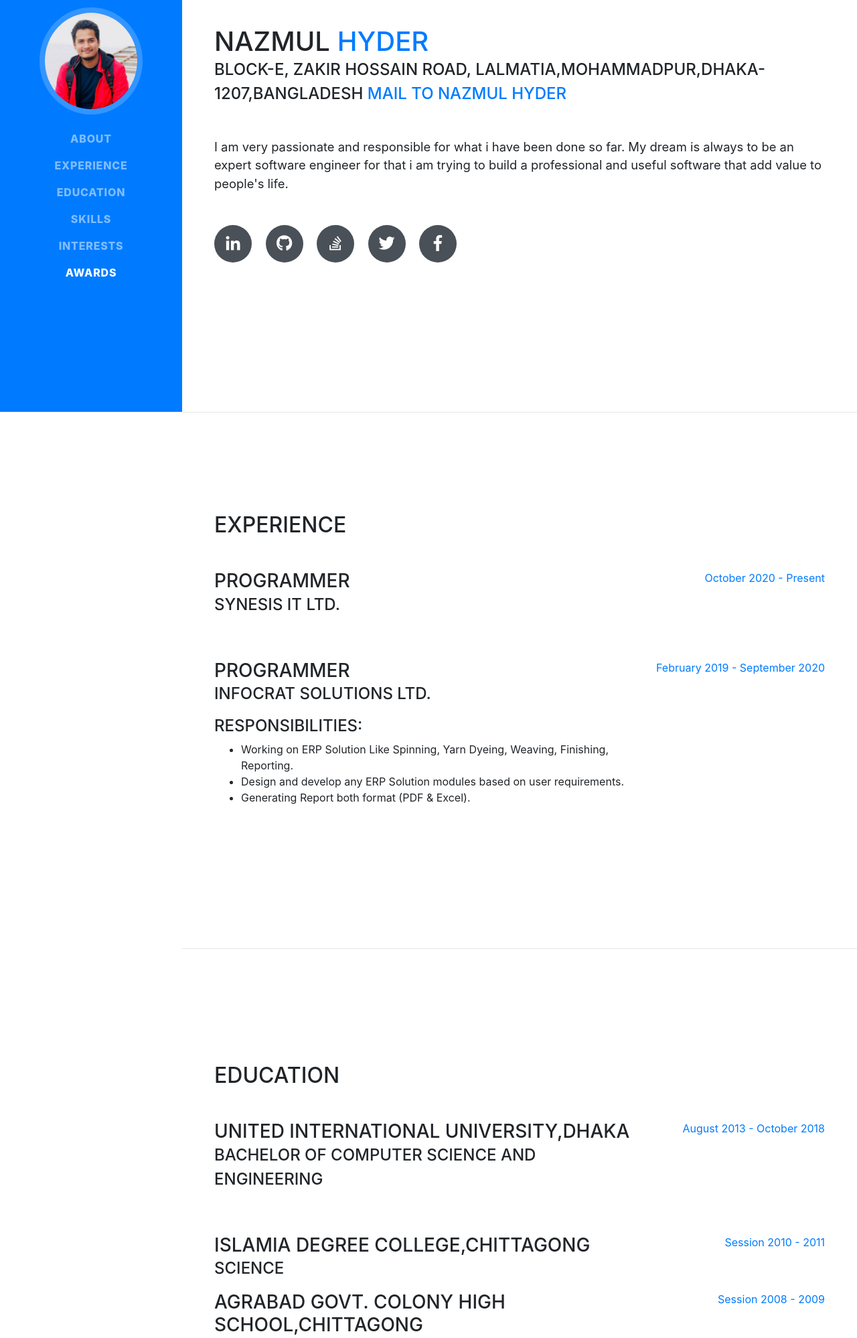
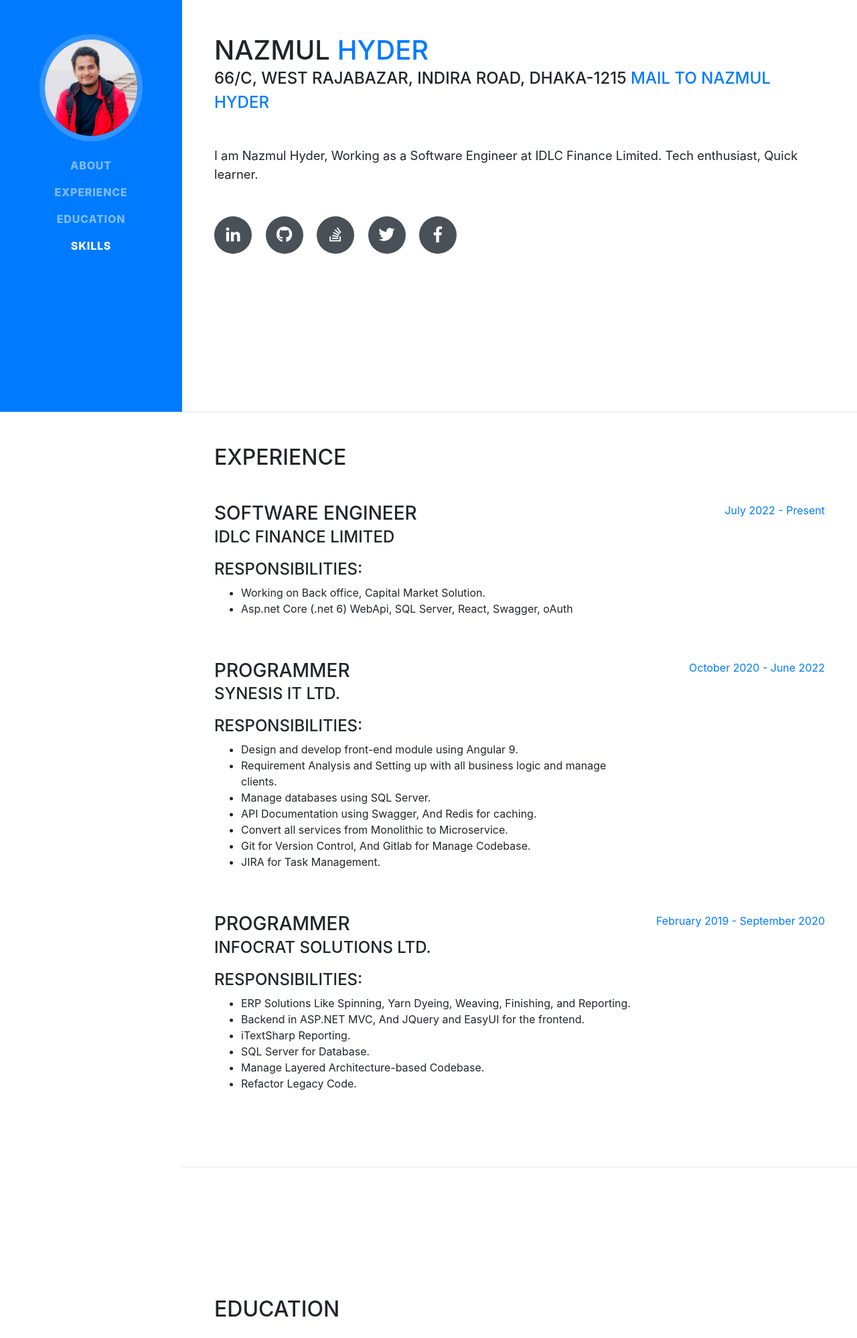
Before and after one commit to nazmulhyder/nazmulhyder.github.io, a website with bundled scripts: page index.html in a window 1280 px wide. Shown: the part 185-2183 px from the top of the page at 67% size. Built offline with nearby package versions, Linux system fonts and the light colour scheme; a web font is replaced by a local one.

Commit message:
update v1

```diff
--- a/index.html
+++ b/index.html
@@ -48,12 +48,12 @@
           <li class="nav-item">
             <a class="nav-link js-scroll-trigger" href="#skills">Skills</a>
           </li>
-          <li class="nav-item">
+          <!-- <li class="nav-item">
             <a class="nav-link js-scroll-trigger" href="#interests">Interests</a>
           </li>
           <li class="nav-item">
             <a class="nav-link js-scroll-trigger" href="#awards">Awards</a>
-          </li>
+          </li> -->
         </ul>
       </div>
     </nav>
@@ -65,11 +65,10 @@
           <h1 class="mb-0">Nazmul
             <span class="text-primary">Hyder</span>
           </h1>
-          <div class="subheading mb-5">Block-E, Zakir hossain Road, Lalmatia,Mohammadpur,Dhaka-1207,Bangladesh
-            <a href="mailto:nhyder131085@bscse.uiu.ac.bd">Mail to Nazmul Hyder</a>
+          <div class="subheading mb-5">66/C, West Rajabazar, Indira Road, Dhaka-1215
+            <a href="mailto:nazmul.dev240219@gmail.com">Mail to Nazmul Hyder</a>
           </div>
-          <p class="lead mb-5">I am very passionate and responsible for what i have been done so far.
-            My dream is always to be an expert software engineer for that i am trying to build a professional and useful software that add value to people's life.
+          <p class="lead mb-5">I am Nazmul Hyder, Working as a Software Engineer at IDLC Finance Limited. Tech enthusiast, Quick learner.
             </p>
           <div class="social-icons">
             <a href="https://www.linkedin.com/in/nazmulhyder00/">
@@ -97,15 +96,38 @@
       <section class="resume-section p-3 p-lg-5 d-flex flex-column" id="experience">
         <div class="my-auto">
           <h2 class="mb-5">Experience</h2>
+          <div class="resume-item d-flex flex-column flex-md-row mb-5">
+            <div class="resume-content mr-auto">
+              <h3 class="mb-0">Software Engineer</h3>
+              <div class="subheading mb-3">IDLC Finance Limited</div>
+              <h4>Responsibilities:</h4>
+              <ul>
+                <li>Working on Back office, Capital Market Solution.</li>
+                <li>Asp.net Core (.net 6) WebApi, SQL Server, React, Swagger, oAuth</li>
+              </ul>
+            </div>
+            <div class="resume-date text-md-right">
+              <span class="text-primary">July 2022 - Present</span>
+            </div>
+          </div>
 
           <div class="resume-item d-flex flex-column flex-md-row mb-5">
             <div class="resume-content mr-auto">
               <h3 class="mb-0">Programmer</h3>
               <div class="subheading mb-3">Synesis IT Ltd.</div>
-              <!-- <p>Research & Development heathcare CRM based project</p> -->
+              <h4>Responsibilities:</h4>
+              <ul>
+                <li>Design and develop front-end module using Angular 9.</li>
+                <li>Requirement Analysis and Setting up with all business logic and manage clients.</li>
+                <li>Manage databases using SQL Server.</li>
+                <li>API Documentation using Swagger, And Redis for caching.</li>
+                <li>Convert all services from Monolithic to Microservice.</li>
+                <li>Git for Version Control, And Gitlab for Manage Codebase.</li>
+                <li>JIRA for Task Management.</li>
+              </ul>
             </div>
             <div class="resume-date text-md-right">
-              <span class="text-primary">October 2020 - Present</span>
+              <span class="text-primary">October 2020 - June 2022</span>
             </div>
           </div>
 
@@ -115,9 +137,12 @@
               <div class="subheading mb-3">Infocrat Solutions Ltd.</div>
               <h4>Responsibilities:</h4>
               <ul>
-                <li>Working on ERP Solution Like Spinning, Yarn Dyeing, Weaving, Finishing, Reporting.</li>
-                <li>Design and develop any ERP Solution modules based on user requirements.</li>
-                <li>Generating Report both format (PDF & Excel).</li>
+                <li>ERP Solutions Like Spinning, Yarn Dyeing, Weaving, Finishing, and Reporting.</li>
+                <li>Backend in ASP.NET MVC, And JQuery and EasyUI for the frontend.</li>
+                <li>iTextSharp Reporting.</li>
+                <li>SQL Server for Database.</li>
+                <li>Manage Layered Architecture-based Codebase.</li>
+                <li>Refactor Legacy Code.</li>
               </ul>
             </div>
             <div class="resume-date text-md-right">
@@ -157,7 +182,7 @@
         <div class="my-auto">
           <h2 class="mb-5">Education</h2>
 
-          <div class="resume-item d-flex flex-column flex-md-row mb-5">
+          <div class="resume-item d-flex flex-column flex-md-row">
             <div class="resume-content mr-auto">
               <h3 class="mb-0">United International University,Dhaka</h3>
               <div class="subheading mb-3">Bachelor of Computer Science and Engineering</div>
@@ -165,7 +190,7 @@
               <!-- <p>GPA: 3.23</p> -->
             </div>
             <div class="resume-date text-md-right">
-              <span class="text-primary">August 2013 - October 2018</span>
+              <span class="text-primary"><i>[August 2013 - October 2018]</i></span>
             </div>
           </div>
 
@@ -173,10 +198,9 @@
             <div class="resume-content mr-auto">
               <h3 class="mb-0">Islamia Degree College,Chittagong</h3>
               <div class="subheading mb-3">Science</div>
-              <!-- <p>GPA: 3.56</p> -->
             </div>
             <div class="resume-date text-md-right">
-              <span class="text-primary">Session 2010 - 2011</span>
+              <span class="text-primary"><i>[Session 2010 - 2011]</i></span>
             </div>
           </div>
 
@@ -184,10 +208,9 @@
             <div class="resume-content mr-auto">
               <h3 class="mb-0">Agrabad Govt. Colony High School,Chittagong</h3>
               <div class="subheading mb-3">Science</div>
-              <!-- <p>GPA: 3.56</p> -->
             </div>
             <div class="resume-date text-md-right">
-              <span class="text-primary">Session 2008 - 2009</span>
+              <span class="text-primary"><i>[Session 2008 - 2009]</i></span>
             </div>
           </div>
 
@@ -199,114 +222,43 @@
       <section class="resume-section p-3 p-lg-5 d-flex flex-column" id="skills">
         <div class="my-auto">
           <h2 class="mb-5">Skills</h2>
-            <h3 class="mb-0"><mark>Under Construction!</mark></h3>
-
-          <!-- <div class="subheading mb-3">Programming Languages &amp; Tools</div> -->
-          <!-- <ul class="list-inline dev-icons">
-            <li class="list-inline-item">
-              <i class="fab fa-html5"></i>
-            </li>
-            <li class="list-inline-item">
-              <i class="fab fa-css3-alt"></i>
-            </li>
-            <li class="list-inline-item">
-              <i class="fab fa-js-square"></i>
-            </li>
-            <li class="list-inline-item">
-              <i class="fab fa-angular"></i>
-            </li>
-            <li class="list-inline-item">
-              <i class="fab fa-react"></i>
-            </li>
-            <li class="list-inline-item">
-              <i class="fab fa-node-js"></i>
-            </li>
-            <li class="list-inline-item">
-              <i class="fab fa-sass"></i>
-            </li>
-            <li class="list-inline-item">
-              <i class="fab fa-less"></i>
-            </li>
-            <li class="list-inline-item">
-              <i class="fab fa-wordpress"></i>
-            </li>
-            <li class="list-inline-item">
-              <i class="fab fa-gulp"></i>
-            </li>
-            <li class="list-inline-item">
-              <i class="fab fa-grunt"></i>
-            </li>
-            <li class="list-inline-item">
-              <i class="fab fa-npm"></i>
-            </li>
-          </ul> -->
-
-          <!-- <div class="subheading mb-3">Workflow</div> -->
-          <!-- <ul class="fa-ul mb-0">
-            <li>
-              <i class="fa-li fa fa-check"></i>
-              Mobile-First, Responsive Design</li>
-            <li>
-              <i class="fa-li fa fa-check"></i>
-              Cross Browser Testing &amp; Debugging</li>
-            <li>
-              <i class="fa-li fa fa-check"></i>
-              Cross Functional Teams</li>
-            <li>
-              <i class="fa-li fa fa-check"></i>
-              Agile Development &amp; Scrum</li>
-          </ul> -->
+          <div class="subheading mb-3">Programming Language</div>
+           <p>C#, Java</p>
+           <div class="subheading mb-3">Framework</div>
+           <p>ASP.NET Core, Angular 9, Entity Framework,
+            Bootstrap</p>
+            <div class="subheading mb-3">Client Side Scripting Language</div>
+           <p>HTML, CSS, JavaScript, JQuery, JSON, AJAX</p>
+           <div class="subheading mb-3">Database</div>
+           <p>Microsoft SQL Server</p>
+           <div class="subheading mb-3">Version Control</div>
+           <p>Git (GitHub, GitLab)</p>
+           <div class="subheading mb-3">Project Management Tool</div>
+           <p>Azure DevOps,GitScrum, Jira</p>
+           <div class="subheading mb-3">MISC</div>
+           <p>Swagger, Redis</p>
         </div>
       </section>
 
       <hr class="m-0">
 
-      <section class="resume-section p-3 p-lg-5 d-flex flex-column" id="interests">
+      <!-- <section class="resume-section p-3 p-lg-5 d-flex flex-column" id="interests">
         <div class="my-auto">
           <h2 class="mb-5">Interests</h2>
             <h3 class="mb-0"><mark>Under Construction!</mark></h3>
-          <!-- <p>Apart from being a web developer, I enjoy most of my time being outdoors. In the winter, I am an avid skier and novice ice climber. During the warmer months here in Colorado, I enjoy mountain biking, free climbing, and kayaking.</p>
-          <p class="mb-0">When forced indoors, I follow a number of sci-fi and fantasy genre movies and television shows, I am an aspiring chef, and I spend a large amount of my free time exploring the latest technology advancements in the front-end web development world.</p> -->
+           <p>Apart from being a web developer, I enjoy most of my time being outdoors. In the winter, I am an avid skier and novice ice climber. During the warmer months here in Colorado, I enjoy mountain biking, free climbing, and kayaking.</p>
+          <p class="mb-0">When forced indoors, I follow a number of sci-fi and fantasy genre movies and television shows, I am an aspiring chef, and I spend a large amount of my free time exploring the latest technology advancements in the front-end web development world.</p>
         </div>
-      </section>
+      </section> -->
 
       <hr class="m-0">
 
-      <section class="resume-section p-3 p-lg-5 d-flex flex-column" id="awards">
+      <!-- <section class="resume-section p-3 p-lg-5 d-flex flex-column" id="awards">
         <div class="my-auto">
           <h2 class="mb-5">Awards &amp; Certifications</h2>
             <h3 class="mb-0"><mark>Under Construction!</mark></h3>
-
-          <!-- <ul class="fa-ul mb-0">
-            <li>
-              <i class="fa-li fa fa-trophy text-warning"></i>
-              Google Analytics Certified Developer</li>
-            <li>
-              <i class="fa-li fa fa-trophy text-warning"></i>
-              Mobile Web Specialist - Google Certification</li>
-            <li>
-              <i class="fa-li fa fa-trophy text-warning"></i>
-              1<sup>st</sup>
-              Place - University of Colorado Boulder - Emerging Tech Competition 2009</li>
-            <li>
-              <i class="fa-li fa fa-trophy text-warning"></i>
-              1<sup>st</sup>
-              Place - University of Colorado Boulder - Adobe Creative Jam 2008 (UI Design Category)</li>
-            <li>
-              <i class="fa-li fa fa-trophy text-warning"></i>
-              2<sup>nd</sup>
-              Place - University of Colorado Boulder - Emerging Tech Competition 2008</li>
-            <li>
-              <i class="fa-li fa fa-trophy text-warning"></i>
-              1<sup>st</sup>
-              Place - James Buchanan High School - Hackathon 2006</li>
-            <li>
-              <i class="fa-li fa fa-trophy text-warning"></i>
-              3<sup>rd</sup>
-              Place - James Buchanan High School - Hackathon 2005</li>
-          </ul> -->
         </div>
-      </section>
+      </section> -->
 
     </div>
 
```
